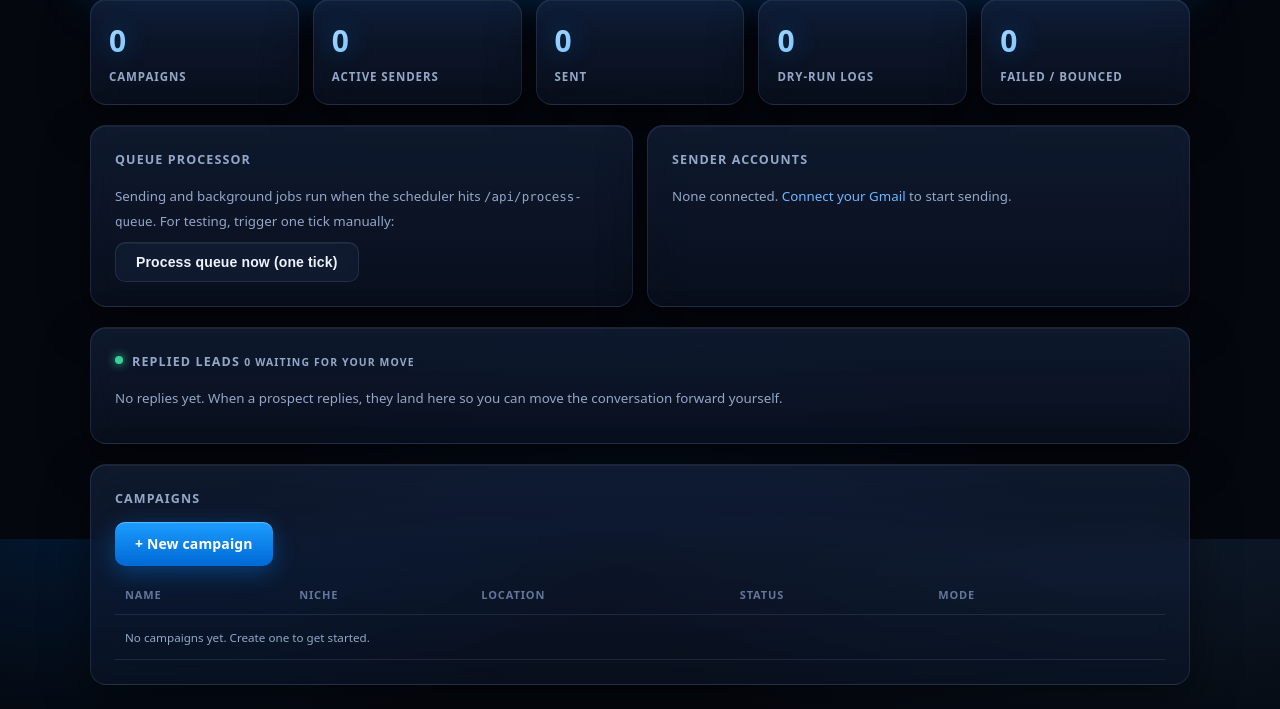
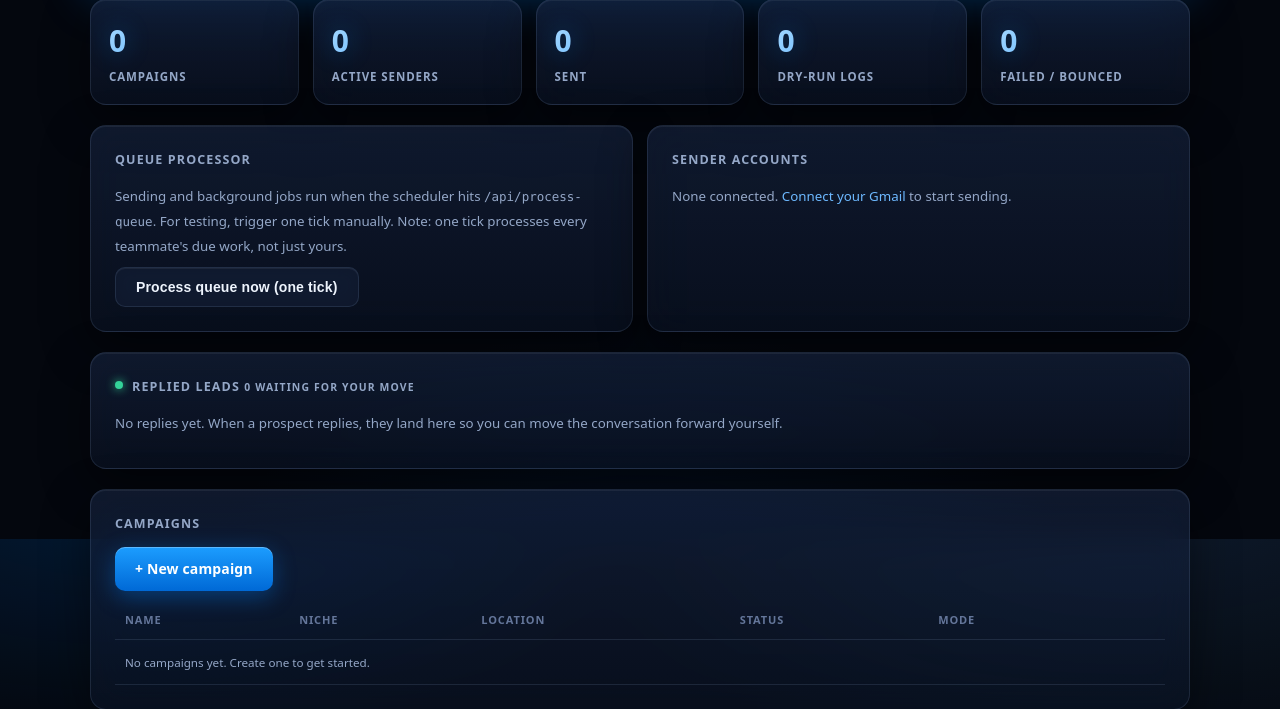
Before and after one commit to KhanDaniel123/techxpert-outreach-team, a Flask app: page /dashboard in a window 1280 px wide. Shown: the part 261-970 px from the top of the page. Before the commit the page ends 946 px from the top, so only its background shows below. Run offline with Flask 3, Linux system fonts and the light colour scheme; the visitor is signed in with stand-in values (Sample User, id 1); some libraries are stand-ins or nearby versions.

Commit message:
UI: note that manual queue tick processes all teammates' due work

```diff
--- a/templates/dashboard.html
+++ b/templates/dashboard.html
@@ -12,7 +12,7 @@
 
 <div class="row">
 <div class="card"><h2>Queue processor</h2>
-<p><small>Sending and background jobs run when the scheduler hits <span class="mono">/api/process-queue</span>. For testing, trigger one tick manually:</small></p>
+<p><small>Sending and background jobs run when the scheduler hits <span class="mono">/api/process-queue</span>. For testing, trigger one tick manually. Note: one tick processes every teammate's due work, not just yours.</small></p>
 <form method="post" action="/api/process-now"><button class="ghost" type="submit">Process queue now (one tick)</button></form></div>
 <div class="card"><h2>Sender accounts</h2>
 {% for a in accounts %}<div style="margin:4px 0"><span class="mono">{{ a.email }}</span> <span class="pill {{ 'ok' if a.status=='active' else 'bad' }}">{{ a.status }}</span></div>{% else %}<p><small>None connected. <a href="/accounts">Connect your Gmail</a> to start sending.</small></p>{% endfor %}</div>
```
